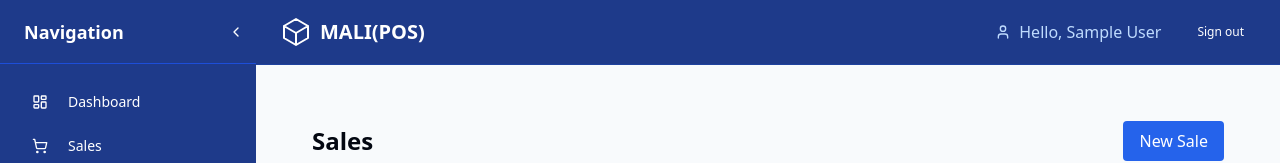
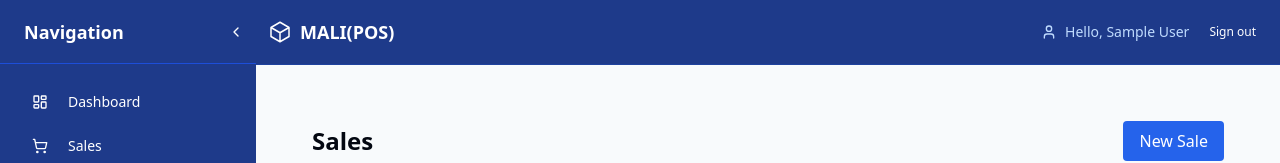
Before and after one commit to Lumena07/goods-management, a Next.js app: page /sales in a window 1280 px wide. Shown: the top 163 px of the page. Built offline with nearby package versions, Linux system fonts and the light colour scheme; no server answers; the database is empty; sample sign-in values are in the browser's storage.

Commit message:
Update Header.tsx

```diff
--- a/components/layout/Header.tsx
+++ b/components/layout/Header.tsx
@@ -1,28 +1,41 @@
 import { useSession, signOut } from 'next-auth/react'
 import { Button } from "@/components/ui/button"
 import { User } from "lucide-react"
-import {  CubeIcon } from '@heroicons/react/24/outline';
+import { CubeIcon, Bars3Icon } from '@heroicons/react/24/outline';
 
-export default function Header() {
+interface HeaderProps {
+  onMobileMenuClick: () => void
+}
+
+export default function Header({ onMobileMenuClick }: HeaderProps) {
   const { data: session } = useSession()
 
   return (
-    <header className="bg-[#1e3a8a] border-b border-[#2563eb]/20">
-      <div className="container mx-auto px-6 h-16 flex items-center justify-between">
-      <div className="flex-shrink-0 flex items-center space-x-2">
-                <CubeIcon className="h-8 w-8 text-white" />
-                <h1 className="text-xl font-bold text-white">MALI(POS)</h1>
-              </div>
-        <div className="flex items-center gap-6">
-          <div className="flex items-center gap-2 text-blue-200">
+    <header className="bg-[#1e3a8a] border-b border-[#2563eb]/20 w-full">
+      <div className="h-16 flex items-center justify-between px-3">
+        <div className="flex items-center gap-2">
+          <button
+            type="button"
+            className="md:hidden rounded-md p-2 text-white hover:bg-white/10 focus:outline-none focus:ring-2 focus:ring-white"
+            onClick={onMobileMenuClick}
+          >
+            <Bars3Icon className="h-6 w-6" />
+          </button>
+          <div className="flex items-center gap-2">
+            <CubeIcon className="h-6 w-6 text-white" />
+            <span className="text-lg font-bold text-white">MALI(POS)</span>
+          </div>
+        </div>
+        <div className="flex items-center gap-2">
+          <div className="hidden md:flex items-center gap-2 text-blue-200">
             <User className="h-4 w-4" />
-            <span>Hello, {session?.user.name}</span>
+            <span className="text-sm">Hello, {session?.user.name}</span>
           </div>
           <Button
             variant="ghost"
             size="sm"
             onClick={() => signOut()}
-            className="text-white hover:bg-white"
+            className="text-white hover:bg-white/10"
           >
             Sign out
           </Button>
```
